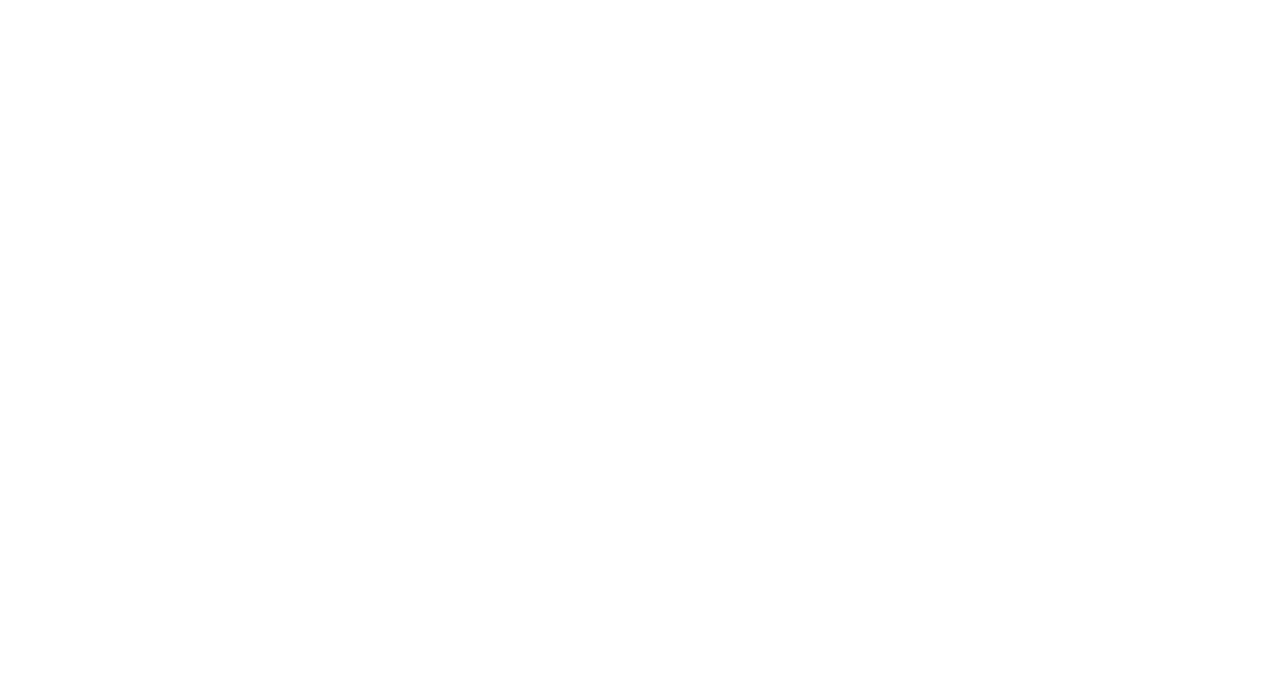
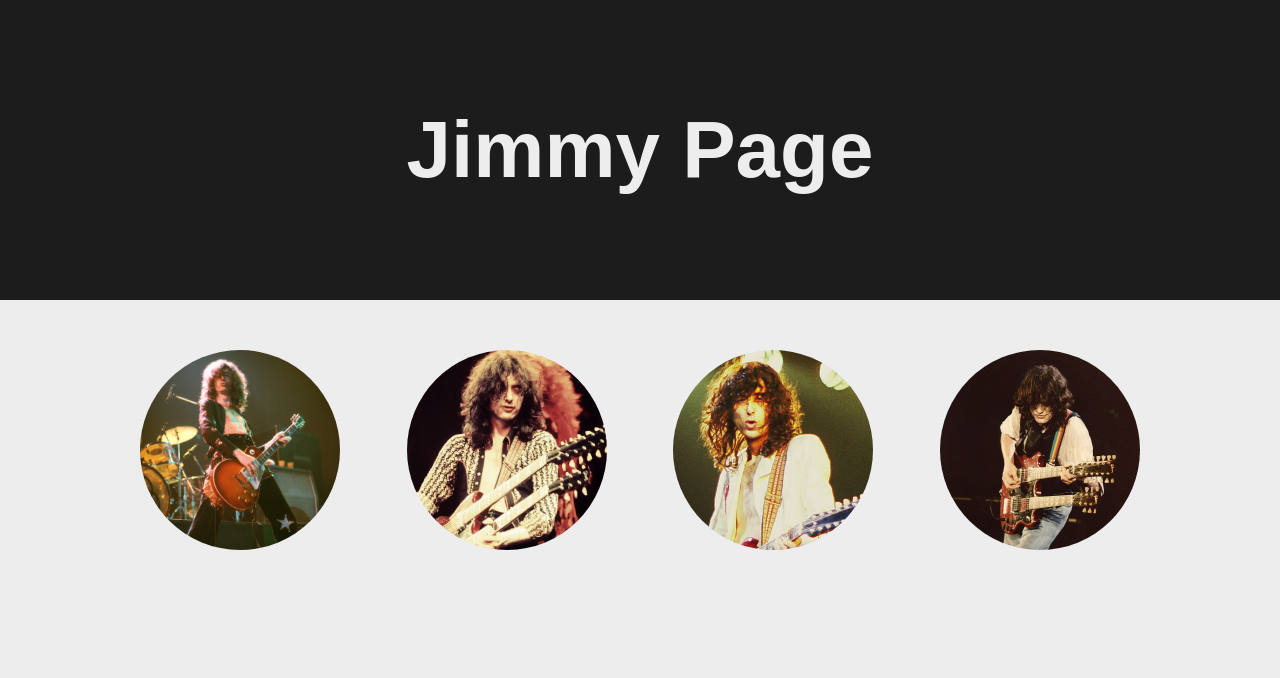
Before and after one commit to rodrigohenriquerc/MyLanding, a plain HTML site: page index.html in a window 1280 px wide. Drawn offline with Linux system fonts and the light colour scheme.

Commit message:
feat: added header and some pictures.

```diff
--- a/index.html
+++ b/index.html
@@ -1,11 +1,40 @@
 <!DOCTYPE html>
 <html lang="en">
+
 <head>
     <meta charset="UTF-8">
     <meta name="viewport" content="width=device-width, initial-scale=1.0">
+    <link rel="stylesheet" type="text/css" href="./styles/base.css">
+    <link rel="stylesheet" type="text/css" href="./styles/header.css">
+    <link rel="stylesheet" type="text/css" href="./styles/main.css">
     <title>My Landing</title>
 </head>
+
 <body>
+    <section class="container-header">
+        <h1 class="title">Jimmy Page</h1>
+    </section>
+    <section class="section-pictures">
+        <div class="container-pictures">
+            <div class="container-picture container-picture-1">
+                <div class="picture jp-1"></div>
+                <div class="ball ball-1"></div>
+            </div>
+            <div class="container-picture container-picture-2">
+                <div class="picture jp-2"></div>
+                <div class="ball ball-2"></div>
+            </div>
+            <div class="container-picture container-picture-3">
+                <div class="picture jp-3"></div>
+                <div class="ball ball-3"></div>
+            </div>
+            <div class="container-picture container-picture-4">
+                <div class="picture jp-4"></div>
+                <div class="ball ball-4"></div>
+            </div>
+        </div>
+    </section>
+    <script src="./js/selectImage.js"></script>
+</body>
 
-</body>
 </html>
--- /dev/null
+++ b/js/selectImage.js
@@ -0,0 +1,3 @@
+(function () {
+
+})();
--- /dev/null
+++ b/styles/base.css
@@ -0,0 +1,18 @@
+html, body {
+    margin: 0;
+    padding: 0;
+    background: #ededed;
+}
+
+h1, h2, h3, h4, h5, h6, p {
+    margin: 0;
+    padding: 0;
+}
+
+section {
+    width: 100%;
+    display: flex;
+    flex-direction: column;
+    align-items: center;
+    justify-content: center;
+}
--- /dev/null
+++ b/styles/header.css
@@ -0,0 +1,14 @@
+.container-header {
+    width: 100%;
+    height: 300px;
+    background: #1c1c1c;
+    display: flex;
+    align-items: center;
+    justify-content: center;
+}
+
+.title {
+    color: #ededed;
+    font-family: Arial, Helvetica, sans-serif;
+    font-size: 5em;
+}
--- /dev/null
+++ b/styles/main.css
@@ -0,0 +1,70 @@
+.section-pictures {
+    flex-direction: row;
+    padding: 50px 0;
+}
+
+.container-pictures {
+    width: 1000px;
+    display: flex;
+    justify-content: space-between;
+}
+
+.container-picture {
+    display: flex;
+    flex-direction: column;
+    align-items: center;
+}
+
+.picture {
+    width: 200px;
+    height: 200px;
+    border-radius: 100px;
+    background-size: cover;
+    background-repeat: no-repeat;
+    transition: 1s;
+}
+
+.container-picture:hover .picture {
+    transform: rotateY(180deg);
+}
+
+.jp-1 {
+    background-image: url('../images/jimmy_page_1970.jpg');
+}
+
+.jp-2 {
+    background-image: url('../images/jp.webp');
+}
+
+.jp-3 {
+    background-image: url('../images/jimy_page_1977_chicago.jpg');
+}
+
+.jp-4 {
+    background-image: url('../images/jimmy_page_1983.jpg');
+}
+
+.ball {
+    width: 50px;
+    height: 50px;
+    border-radius: 25px;
+    background: transparent;
+    margin-top: 25px;
+    transition: 1s;
+}
+
+.container-picture.container-picture-1:hover .ball-1 {
+    background: #1c1c1c;
+}
+
+.container-picture.container-picture-2:hover .ball-2 {
+    background: #1c1c1c;
+}
+
+.container-picture.container-picture-3:hover .ball-3 {
+    background: #1c1c1c;
+}
+
+.container-picture.container-picture-4:hover .ball-4 {
+    background: #1c1c1c;
+}
```
Also changed, not shown: images/jimmy_page_1970.jpg (added), images/jimmy_page_1975_nyc.jpg (added), images/jimmy_page_1983.jpg (added), images/jimmy_page_violin_bowl.jpeg (added), images/jimy_page_1977_chicago.jpg (added), images/jp.webp (added).
